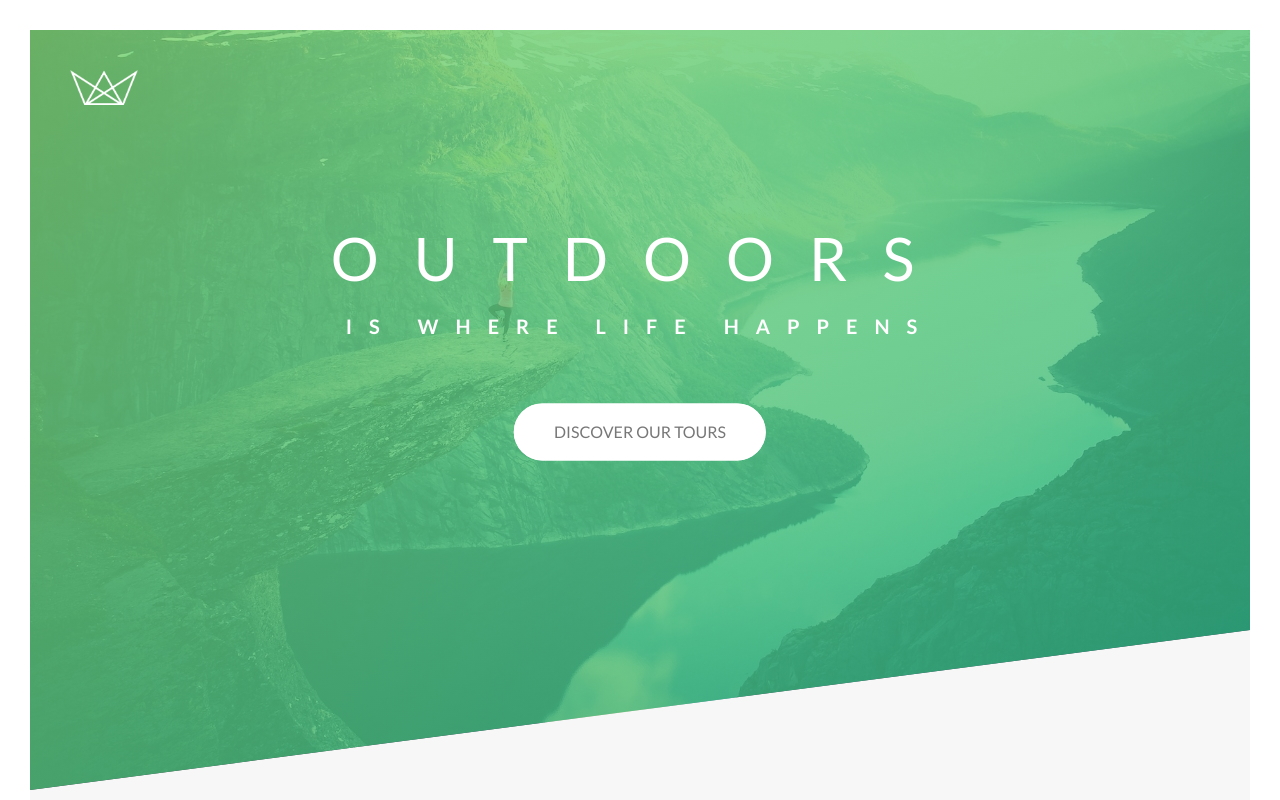
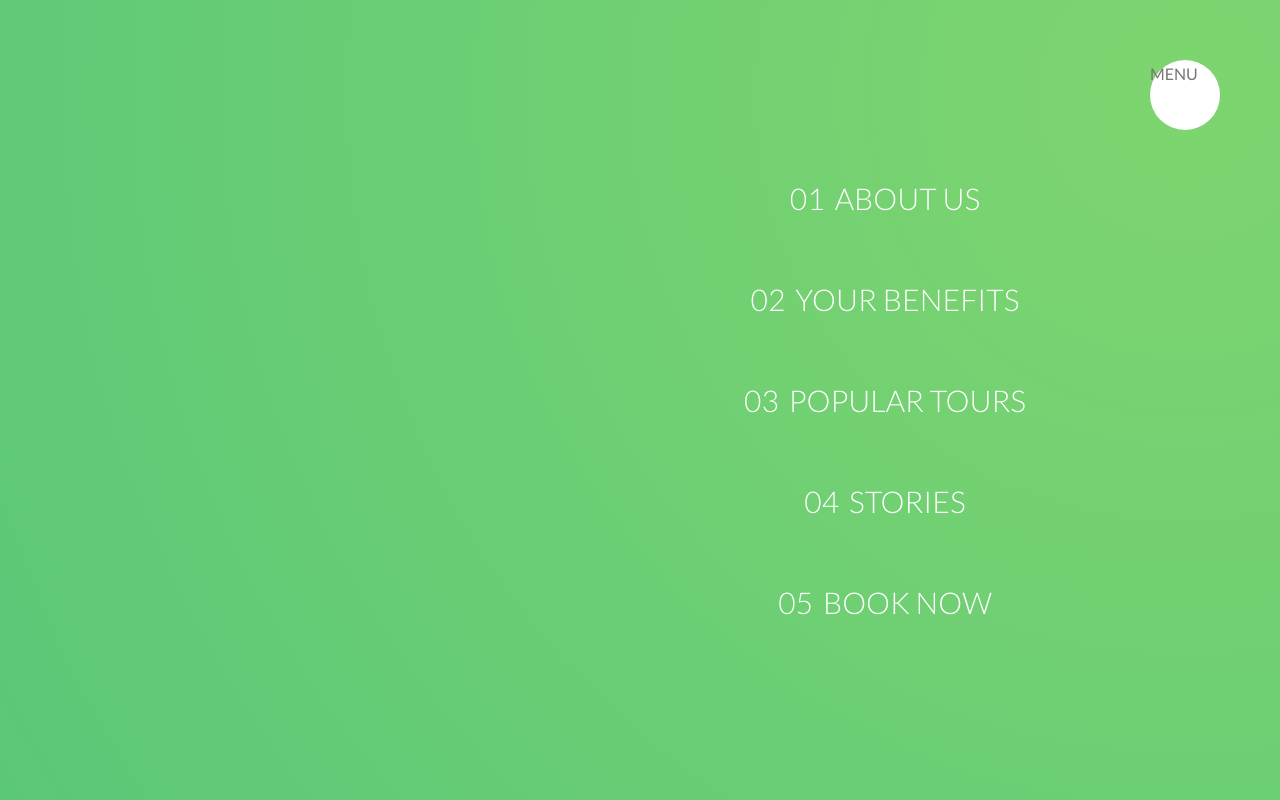
Before and after one commit to StarNiGHTS64/Udemy-Advanced-CSS-SASS, a website: page Natours/starter/index.html in a window 1280 px wide. Shown: the top 800 px of the page. Drawn offline with Linux system fonts and the light colour scheme.

Commit message:
until nav 1

```diff
--- a/Natours/starter/index.html
+++ b/Natours/starter/index.html
@@ -13,6 +13,25 @@
         <title>Natours | Exciting tours for adventurous people</title>
     </head>
     <body>
+        <div class="navigation">
+            <input type="checkbox" class="navigation__checkbox" id="navi-toogle">
+
+            <label for="navi-toogle" class="navigation__button">MENU</label>
+
+            <div class="navigation__background">&nbsp;</div>
+
+            <nav class="navigation__nav">
+                <ul class="navigation__list">
+                    <li class="navigation__item"><a href="#" class="navigation__link"><span>01</span>About Us</a></li>
+                    <li class="navigation__item"><a href="#" class="navigation__link"><span>02</span>Your benefits</a></li>
+                    <li class="navigation__item"><a href="#" class="navigation__link"><span>03</span>Popular tours</a></li>
+                    <li class="navigation__item"><a href="#" class="navigation__link"><span>04</span>Stories</a></li>
+                    <li class="navigation__item"><a href="#" class="navigation__link"><span>05</span>Book now</a></li>
+                </ul>
+
+            </nav>
+        </div>
+
         <header class="header">
             <div class="header__logo-box">
                 <img src="img/logo-white.png" alt="Logo" class="header__logo">
--- /dev/null
+++ b/Natours/starter/sass/layout/_navigation.scss
@@ -0,0 +1,86 @@
+.navigation {
+    &__checkbox {
+        display: none;
+    }
+
+    &__button {
+        background-color: $color-white;
+        height: 7rem;
+        width: 7rem;
+        position: fixed;
+        top: 6rem;
+        right: 6rem;
+        border-radius: 50%;
+        z-index: 2000;
+    }
+
+    &__background {
+        height: 6rem;
+        width: 6rem;
+        border-radius: 50%;
+        position: fixed;
+        top: 6.5rem;
+        right: 6.5rem;
+        background-image: radial-gradient($color-primary-light, $color-primary-dark);
+        z-index: 1000;
+
+        transform: scale(80);
+    }
+
+    &__nav {
+        height: 100vh;
+        width: 100vh;
+        position: fixed;
+        top: 0;
+        right: 0;
+        z-index: 1500;
+    }
+
+    &__list {
+        position: absolute;
+        top: 50%;
+        left: 50%;
+        transform: translate(-50%, -50%);
+        list-style: none;
+        text-align: center;
+    }
+
+    &__item {
+        margin: 1rem;
+    }
+
+    &__link {
+        &:link,
+        &:visited {
+            display: inline-block;
+            font-size: 3rem;
+            font-weight: 300;
+            padding: 1rem 2rem;
+            color: $color-white;
+            text-decoration: none;
+            text-transform: uppercase;
+            background-image:
+            linear-gradient(
+                120deg,
+                transparent 0%,
+                transparent 50%,
+                $color-white 50%);
+
+            background-size: 230%;
+            transition: all .4s;
+
+            span {
+                margin: 1rem;
+                display: inline-block;
+            }
+        }
+
+        &:hover,
+        &:active {
+            background-position: 100%;
+            color: $color-primary;
+            transform: translateX(1rem);
+        }
+
+    }
+}
--- a/Natours/starter/sass/main.scss
+++ b/Natours/starter/sass/main.scss
@@ -15,6 +15,7 @@
 @import "components/feature-box";
 @import "components/form";
 
+@import "layout/navigation";
 @import "layout/header";
 @import "layout/grid";
 @import "layout/footer";
```
Also changed, not shown: Natours/starter/css/style.css.
